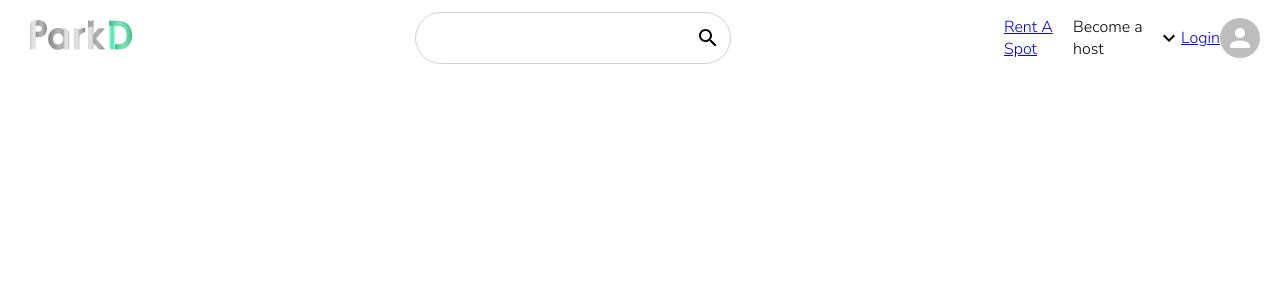
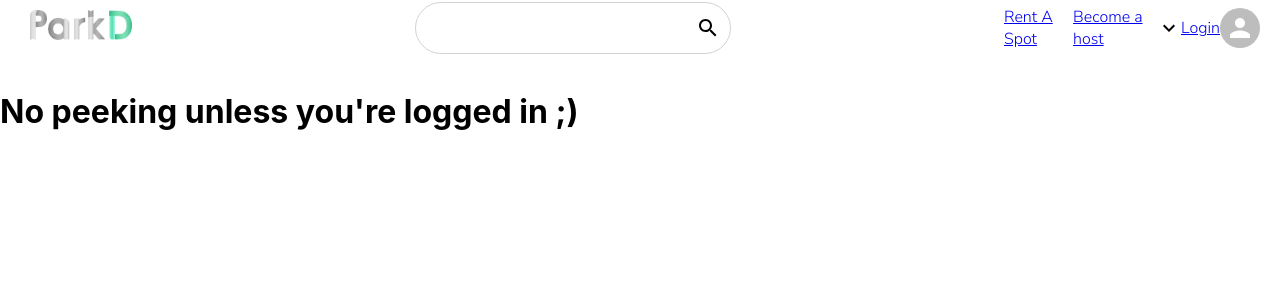
Before and after one commit to GarreBrenn/ParkDFrontend, a React (Create React App) app: page /tempPage in a window 1280 px wide. Shown: the top 300 px of the page. Built offline with nearby package versions, Linux system fonts and the light colour scheme.

Commit message:
Add files via upload

```diff
--- a/src/js/App.js
+++ b/src/js/App.js
@@ -7,7 +7,7 @@ import Buy from "./Buy.js";
 
 import login from "./login.js"
 import register from "./register.js"
-
+import tempPage from "./tempPage.js"
 
 import {useEffect} from 'react'
 import { createTheme, ThemeProvider } from "@mui/material/styles";
@@ -47,7 +47,7 @@ function App() {
             <Route exact path="/buy" component={Buy} />
             <Route exact path="/login" component={login} />
             <Route exact path="/register" component={register}/>
-
+            <Route exact path="/tempPage" component={tempPage}/>
           </Switch>
         </div>
       </ThemeProvider>
--- a/src/js/Header.js
+++ b/src/js/Header.js
@@ -20,7 +20,7 @@ function Header() {
 
       <div className="header_right">
         <a href="/browse">Rent A Spot</a>
-        <p>Become a host</p>
+        <a href = "/tempPage">Become a host</a>
         <ExpandMoreIcon />
         <a href="/login">Login</a>
         <Avatar />
--- a/src/js/login.js
+++ b/src/js/login.js
@@ -17,9 +17,8 @@ export default class login extends React.Component{
                      </form>
                      <h3>Or register! It's free</h3>
                      <a href ="/register">Register here</a>
-                     if (message){
-                        <h4>placeholder if stmt RESP</h4>
-                     }
+
+
                 </body>
             </div>
         );
--- /dev/null
+++ b/src/js/tempPage.js
@@ -0,0 +1,16 @@
+import React from "react";
+import "../css/index.css"
+import {useState, useEffect} from "react";
+
+export default function register(){
+    //fetch("http://localhost:3000/")
+
+        return (
+            <div>
+                <body>
+                    <h1>No peeking unless you're logged in ;)</h1>
+                </body>
+            </div>
+        );
+
+}
```
